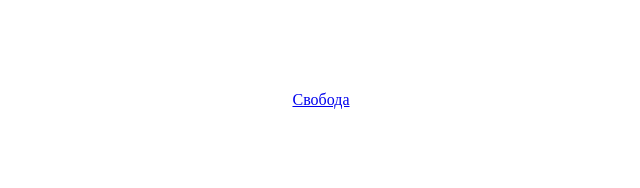
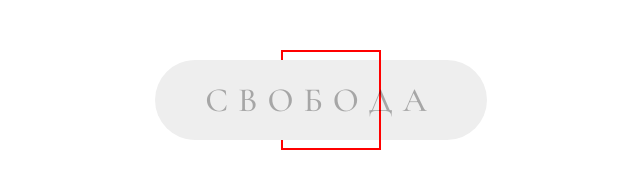
Before and after one commit to romeroletsgo/Button_Freedom, a plain HTML site: page index.html in a window 1280 px wide. Shown: the whole page, without its empty margins (319-959 px from the left). Drawn offline with Linux system fonts and the light colour scheme.

Commit message:
Поменял шрифт, стилизация кнопки, добавление рамки

```diff
--- a/index.html
+++ b/index.html
@@ -6,6 +6,9 @@
     <meta http-equiv="X-UA-Compatible" content="IE=edge">
     <meta name="viewport" content="width=device-width, initial-scale=1.0">
     <title>Кнопка свободы</title>
+    <link rel="preconnect" href="https://fonts.gstatic.com">
+    <link href="https://fonts.googleapis.com/css2?family=Caveat:wght@700&family=Cormorant+Infant:wght@500&display=swap"
+        rel="stylesheet">
     <link rel="stylesheet" href="style.css">
 </head>
 
--- a/style.css
+++ b/style.css
@@ -28,3 +28,71 @@ body {
 /*------------------------------------ */
 
 /* Основные стили */
+.button {
+    font-family: 'Caveat', cursive;
+    font-family: 'Cormorant Infant', serif;
+    text-decoration: none;
+    position: relative;
+    display: inline-block;
+}
+
+.button::before,
+button::after {
+    content: '';
+    position: absolute;
+    width: 100px;
+    height: 100px;
+    border: 2px solid red;
+    top: -10px;
+    left: 50%;
+    z-index: 1;
+    margin: 0px 0px 0px -40px;
+}
+
+.button:hover::before,
+.button:hover::after {
+    left: 100%;
+    opacity: 0;
+}
+
+
+.button__text {
+    position: relative;
+    height: 80px;
+    display: flex;
+    justify-content: center;
+    align-items: center;
+    padding: 0 50px;
+    border-radius: 50px;
+    font-size: 34px;
+    text-transform: uppercase;
+    color: rgba(0, 0, 0, 0.3);
+    letter-spacing: 10px;
+    transition: all 1s ease 0s;
+    top: 0;
+    overflow: hidden;
+}
+
+.button__text::before,
+.button__text::after {
+    content: '';
+    position: absolute;
+    width: 50%;
+    height: 100%;
+    background-color: #eee;
+}
+
+.button__text::before {
+    left: 0;
+    z-index: 2;
+}
+
+.button__text::after {
+    right: 0;
+
+}
+
+.button__text span {
+    position: relative;
+    z-index: 2;
+}
```
